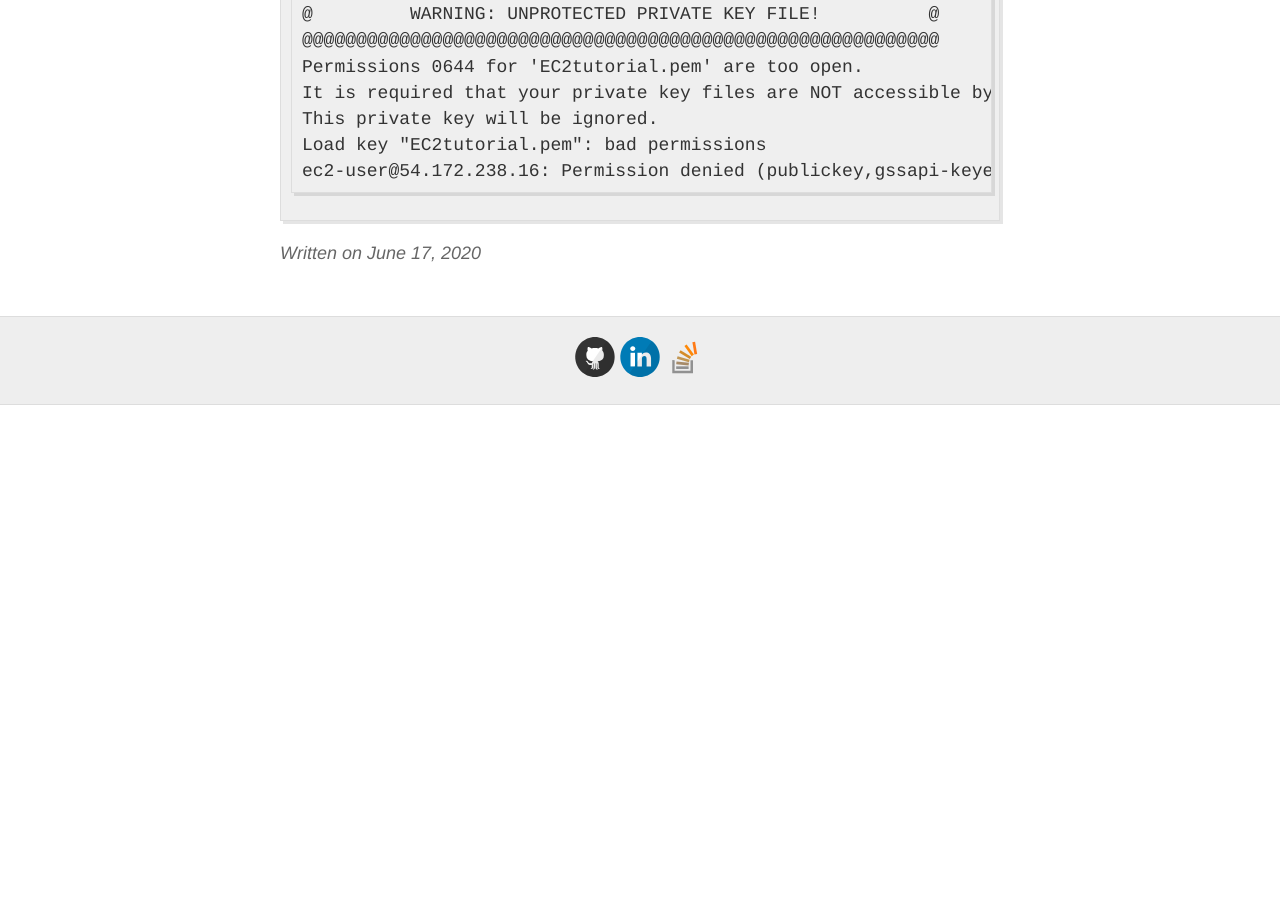
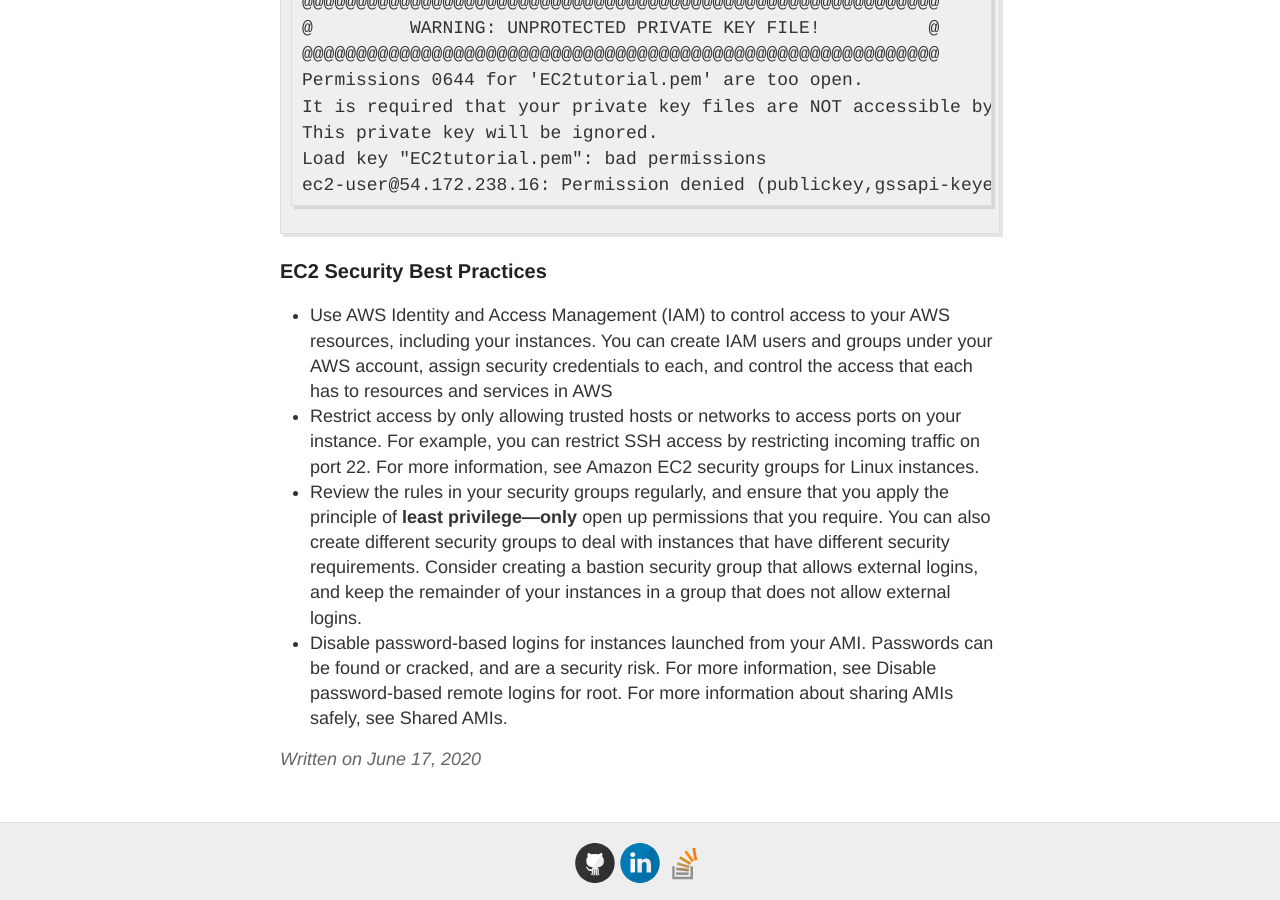
Before and after one commit to gutucristian/gutucristian.github.io, a Jekyll site: the page built from _posts/2020-06-17-Amazon-Web-Services-(AWS).md, in a window 1280 px wide and 900 px high, scrolled down 3791 px. Built offline with Jekyll 4.4.1, drawn with Linux system fonts in a browser that asks for light colours; our own code applies the rules of GitHub Pages for plain Markdown files; before the commit the page ends 4196 px from its top, so only the background shows below that; some of the changed text lies outside the part shown.

Commit message:
Update 2020-06-17-Amazon-Web-Services-(AWS).md

````diff
--- a/_posts/2020-06-17-Amazon-Web-Services-(AWS).md
+++ b/_posts/2020-06-17-Amazon-Web-Services-(AWS).md
@@ -67,9 +67,9 @@
   - Distribute load across machines (ELB)
   - Scaling the services using an auto-scaling group (ASG)
 
-Steps required To create an EC2 instance:
+### Creating an EC2 EC2 instance
 
-1. Select an instace type
+1. Select an instance type
 
 The EC2 Instance Type determines the *hardware* of the host computer used for your instance. Each instance type offers different compute and memory capabilities
 
@@ -113,3 +113,10 @@
 Load key "EC2tutorial.pem": bad permissions
 ec2-user@54.172.238.16: Permission denied (publickey,gssapi-keyex,gssapi-with-mic).
 ```
+
+### EC2 Security Best Practices
+
+- Use AWS Identity and Access Management (IAM) to control access to your AWS resources, including your instances. You can create IAM users and groups under your AWS account, assign security credentials to each, and control the access that each has to resources and services in AWS
+- Restrict access by only allowing trusted hosts or networks to access ports on your instance. For example, you can restrict SSH access by restricting incoming traffic on port 22. For more information, see Amazon EC2 security groups for Linux instances.
+- Review the rules in your security groups regularly, and ensure that you apply the principle of **least privilege—only** open up permissions that you require. You can also create different security groups to deal with instances that have different security requirements. Consider creating a bastion security group that allows external logins, and keep the remainder of your instances in a group that does not allow external logins.
+- Disable password-based logins for instances launched from your AMI. Passwords can be found or cracked, and are a security risk. For more information, see Disable password-based remote logins for root. For more information about sharing AMIs safely, see Shared AMIs.
````
